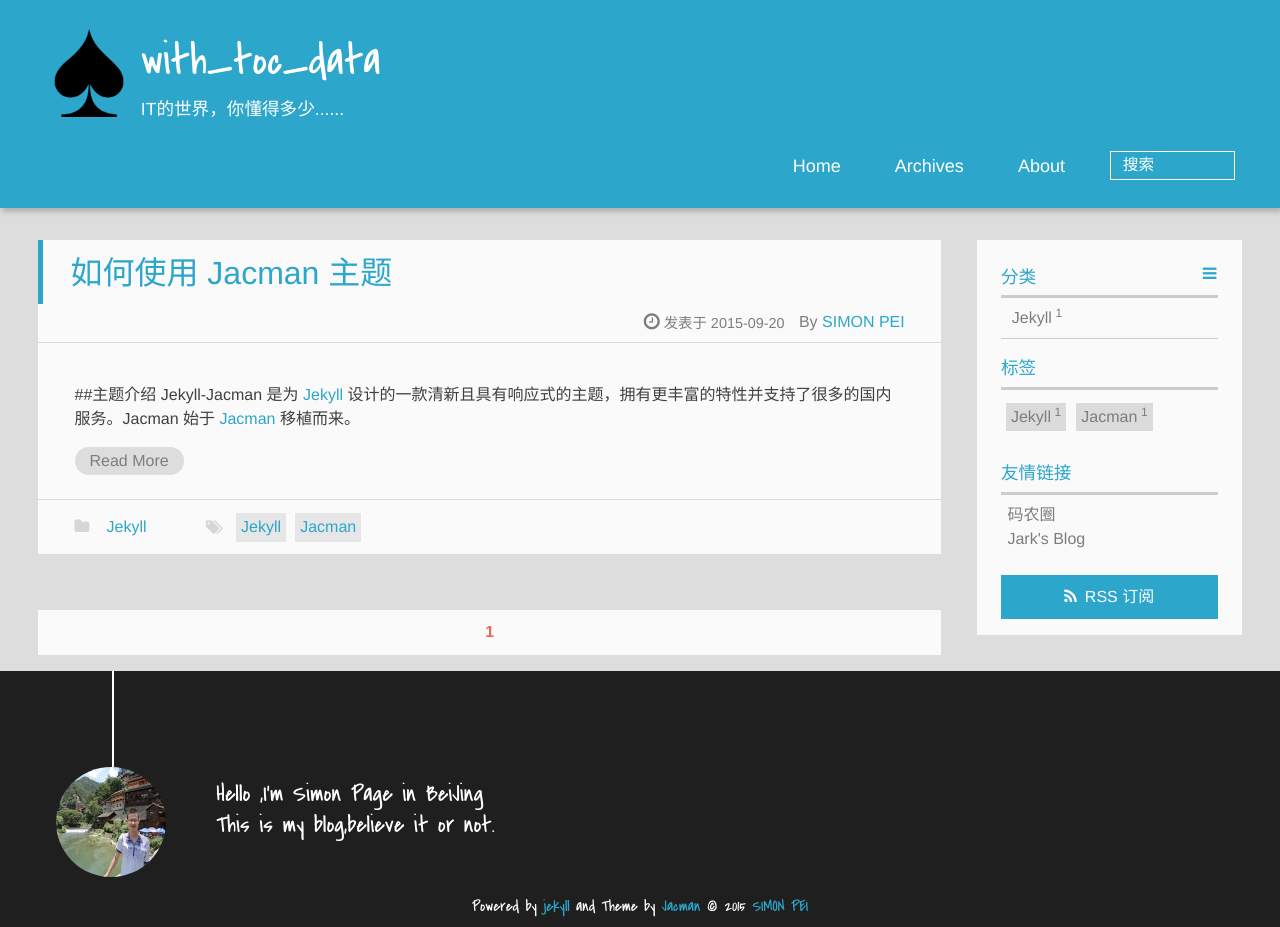
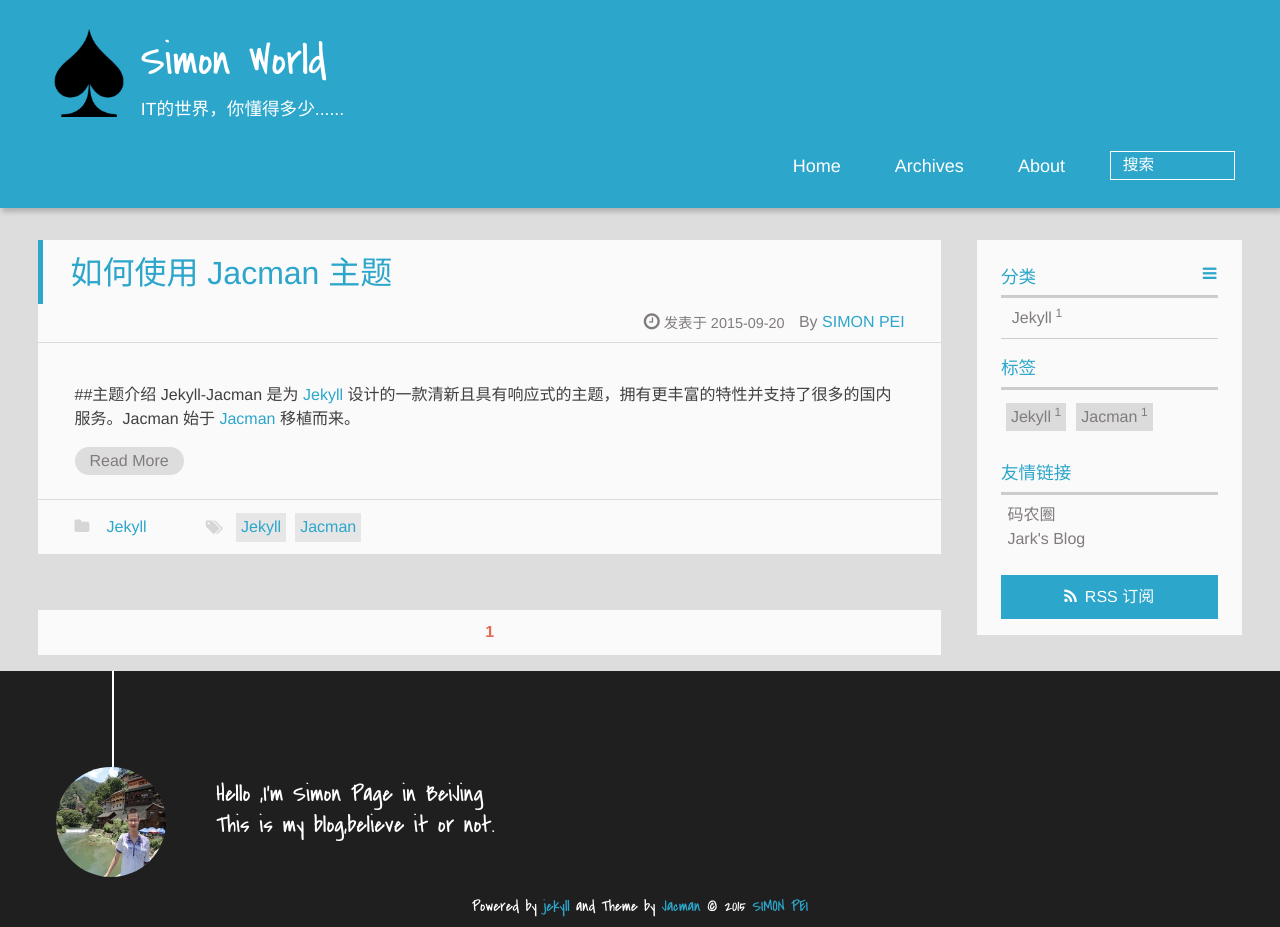
Before and after one commit to simon2011/simon2011.github.io, a Jekyll site: the page built from index.html, in a window 1280 px wide. Built offline with Jekyll 4.4.1, drawn with Linux system fonts in a browser that asks for light colours; Markdown is read by kramdown in place of the engine named in the settings; the list of posts is cut into pages by our own code.

Commit message:
Update _config.yml

```diff
--- a/_config.yml
+++ b/_config.yml
@@ -24,7 +24,7 @@ redcarpet:
     - with_toc_data
 
 
-title : with_toc_data
+title : Simon World
 tagline: IT的世界，你懂得多少......
 
 defaults:
```
